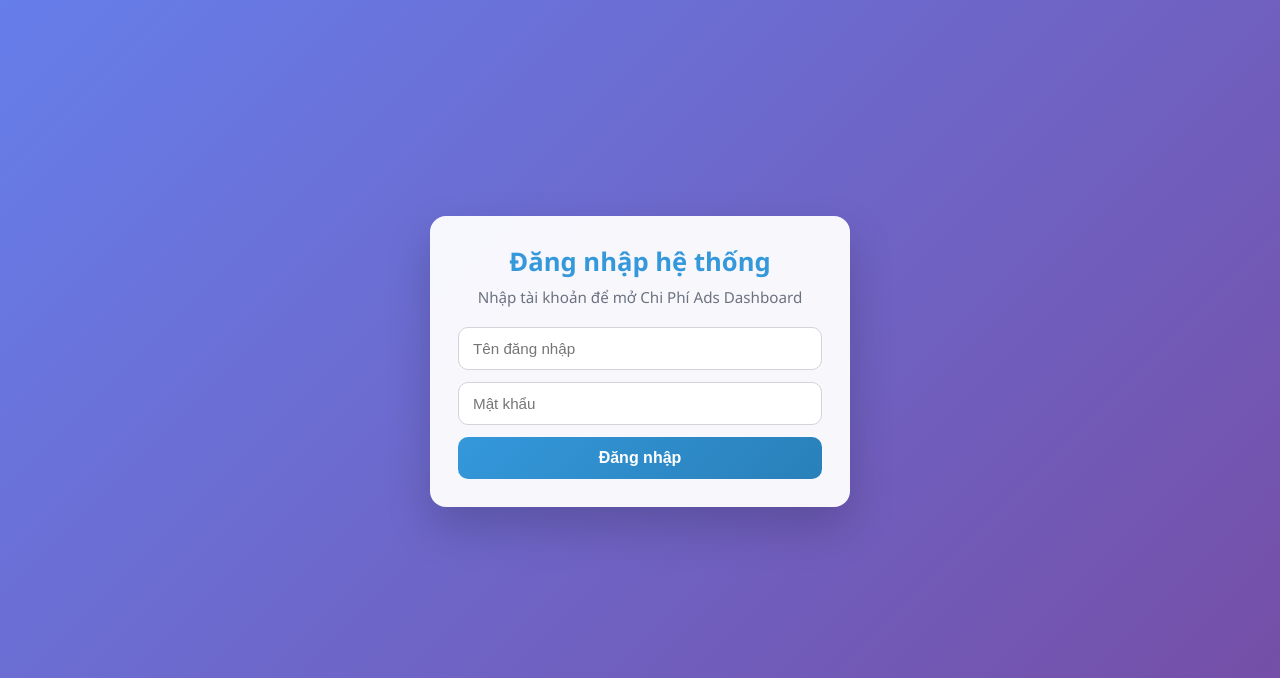
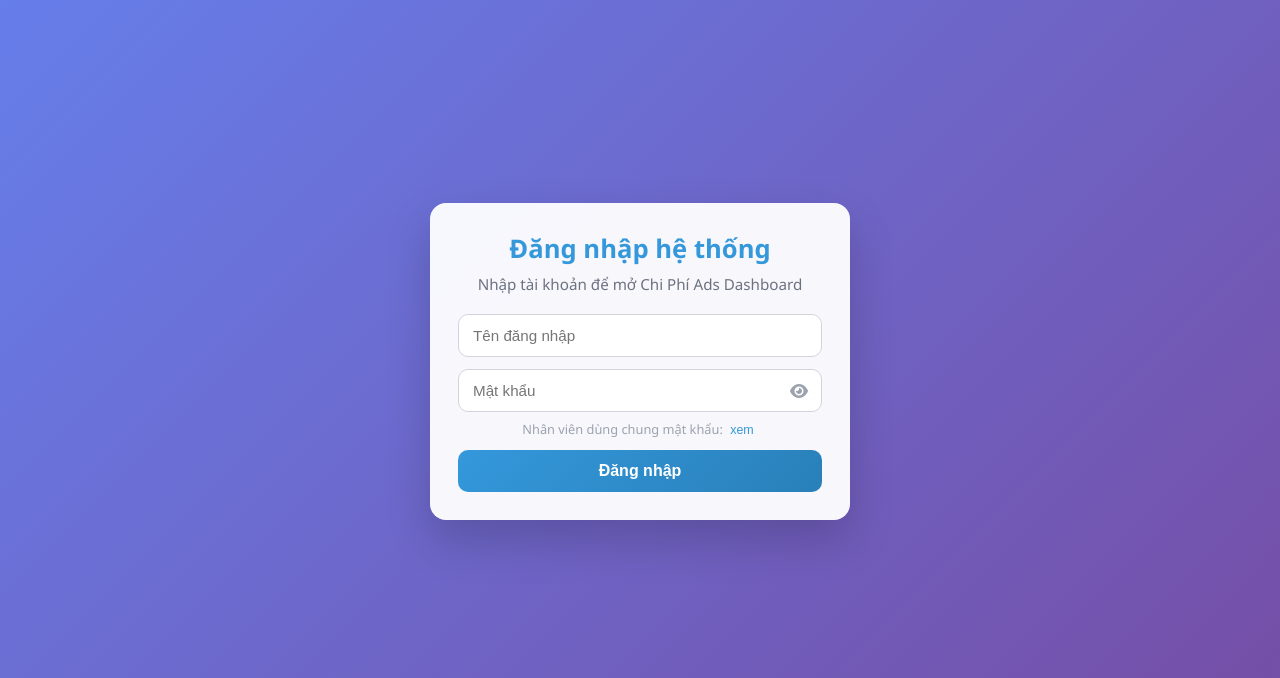
Before and after one commit to thanggdt999-source/chi-phi-ads-dashboard, a Flask app: page /login in a window 1280 px wide. Shown: the top 678 px of the page. Run offline with Flask 3, Linux system fonts and the light colour scheme.

Commit message:
feat: login page - add eye toggle password + shared password hint

```diff
--- a/web_app/templates/login.html
+++ b/web_app/templates/login.html
@@ -4,6 +4,7 @@
     <meta charset="UTF-8">
     <meta name="viewport" content="width=device-width, initial-scale=1.0">
     <title>Đăng nhập - Chi Phí Ads Dashboard</title>
+    <link href="https://cdnjs.cloudflare.com/ajax/libs/font-awesome/6.4.0/css/all.min.css" rel="stylesheet">
     <link rel="stylesheet" href="{{ url_for('static', filename='style.css') }}">
     <style>
         .login-shell {
@@ -70,6 +71,45 @@
             color: #fff;
             background: linear-gradient(135deg, #3498db, #2980b9);
             cursor: pointer;
+        }
+
+        .password-wrap {
+            position: relative;
+            margin-bottom: 12px;
+        }
+        .password-wrap .login-field {
+            margin-bottom: 0;
+            padding-right: 44px;
+        }
+        .eye-btn {
+            position: absolute;
+            right: 12px;
+            top: 50%;
+            transform: translateY(-50%);
+            background: none;
+            border: none;
+            cursor: pointer;
+            color: #9ca3af;
+            font-size: 1rem;
+            padding: 0 2px;
+            line-height: 1;
+        }
+        .eye-btn:hover { color: #3498db; }
+
+        .shared-pass-note {
+            text-align: center;
+            font-size: 0.8rem;
+            color: #9ca3af;
+            margin-top: -4px;
+            margin-bottom: 12px;
+        }
+        .shared-pass-note span {
+            background: #f3f4f6;
+            border-radius: 6px;
+            padding: 2px 8px;
+            font-family: monospace;
+            color: #374151;
+            font-size: 0.85rem;
         }
 
         .login-error {
@@ -139,8 +179,16 @@
                 <div class="login-sub">Nhập tài khoản để mở Chi Phí Ads Dashboard</div>
 
                 <form method="post" action="{{ url_for('login') }}">
-                    <input class="login-field" type="text" name="username" placeholder="Tên đăng nhập" required>
-                    <input class="login-field" type="password" name="password" placeholder="Mật khẩu" required>
+                    <input class="login-field" type="text" name="username" placeholder="Tên đăng nhập" required autocomplete="username">
+                    <div class="password-wrap">
+                        <input class="login-field" type="password" id="passwordInput" name="password" placeholder="Mật khẩu" required autocomplete="current-password">
+                        <button type="button" class="eye-btn" id="eyeBtn" onclick="togglePassword()" title="Hiện/ẩn mật khẩu">
+                            <i class="fas fa-eye" id="eyeIcon"></i>
+                        </button>
+                    </div>
+                    <p class="shared-pass-note">Nhân viên dùng chung mật khẩu: <span id="sharedPassHint" style="display:none;">Emp@123456</span>
+                        <button type="button" onclick="toggleSharedPass()" style="background:none;border:none;color:#3498db;cursor:pointer;font-size:0.78rem;padding:0 4px;">xem</button>
+                    </p>
                     <button class="login-btn" type="submit">Đăng nhập</button>
                 </form>
 
@@ -159,5 +207,29 @@
             </div>
         </footer>
     </div>
+    <script>
+        function togglePassword() {
+            const inp = document.getElementById('passwordInput');
+            const icon = document.getElementById('eyeIcon');
+            if (inp.type === 'password') {
+                inp.type = 'text';
+                icon.className = 'fas fa-eye-slash';
+            } else {
+                inp.type = 'password';
+                icon.className = 'fas fa-eye';
+            }
+        }
+        function toggleSharedPass() {
+            const el = document.getElementById('sharedPassHint');
+            const btn = event.target;
+            if (el.style.display === 'none') {
+                el.style.display = 'inline';
+                btn.textContent = 'ẩn';
+            } else {
+                el.style.display = 'none';
+                btn.textContent = 'xem';
+            }
+        }
+    </script>
 </body>
 </html>
```
